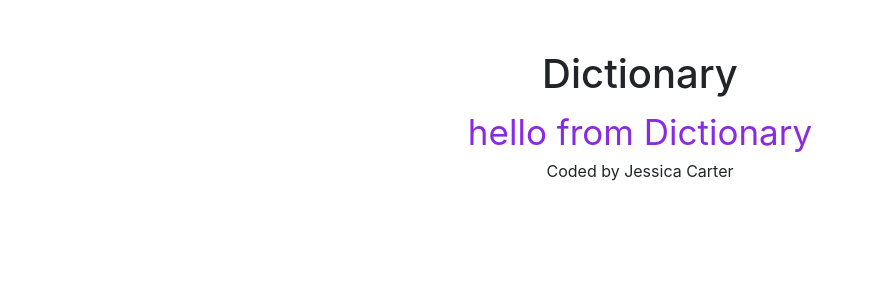
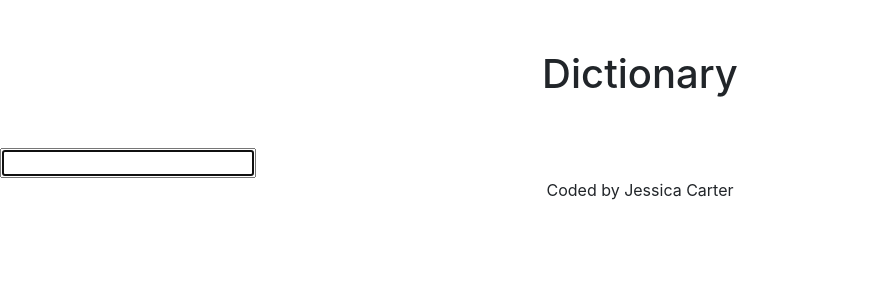
Before and after one commit to JessKCode/magic-dictionary, a React (Create React App) app: page / in a window 1280 px wide. Shown: the top 300 px of the page, without its empty margins (0-875 px from the left). Built offline with nearby package versions, Linux system fonts and the light colour scheme.

Commit message:
Dictionary search form

```diff
--- a/src/App.css
+++ b/src/App.css
@@ -1,7 +1,7 @@
-.App {
+.App-header {
   text-align: center;
   margin: 50px auto;
 }
-strong {
-  font-size: 100px;
+.App-footer {
+  text-align: center;
 }
--- a/src/App.js
+++ b/src/App.js
@@ -10,7 +10,7 @@
       <main>
         <Dictionary />
       </main>
-      <footer>
+      <footer className="App-footer">
         Coded by Jessica Carter
       </footer>
     </div>
--- a/src/Dictionary.css
+++ b/src/Dictionary.css
@@ -1,4 +1,3 @@
 .Dictionary {
-  font-size: 35px;
   color: blueviolet;
 }
--- a/src/Dictionary.js
+++ b/src/Dictionary.js
@@ -1,10 +1,26 @@
-import React from "react";
+import React, { useState } from "react";
 import "./Dictionary.css"
 
 export default function Dictionary (){
+  let [keyword, setKeyword] = useState ("");
+
+  function handleKeywordChange (event){
+    setKeyword(event.target.value);
+
+
+  }
+
+  function search(event){
+    event.preventDefault();
+    alert(`Searching for ${keyword} ...`);
+  }
+
   return (
     <div className="Dictionary">
-      hello from Dictionary
+      <form onSubmit={search}>
+      <input type="search" autoFocus={true} onChange={handleKeywordChange} />
+
+      </form>
     </div>
   )
 }
```
